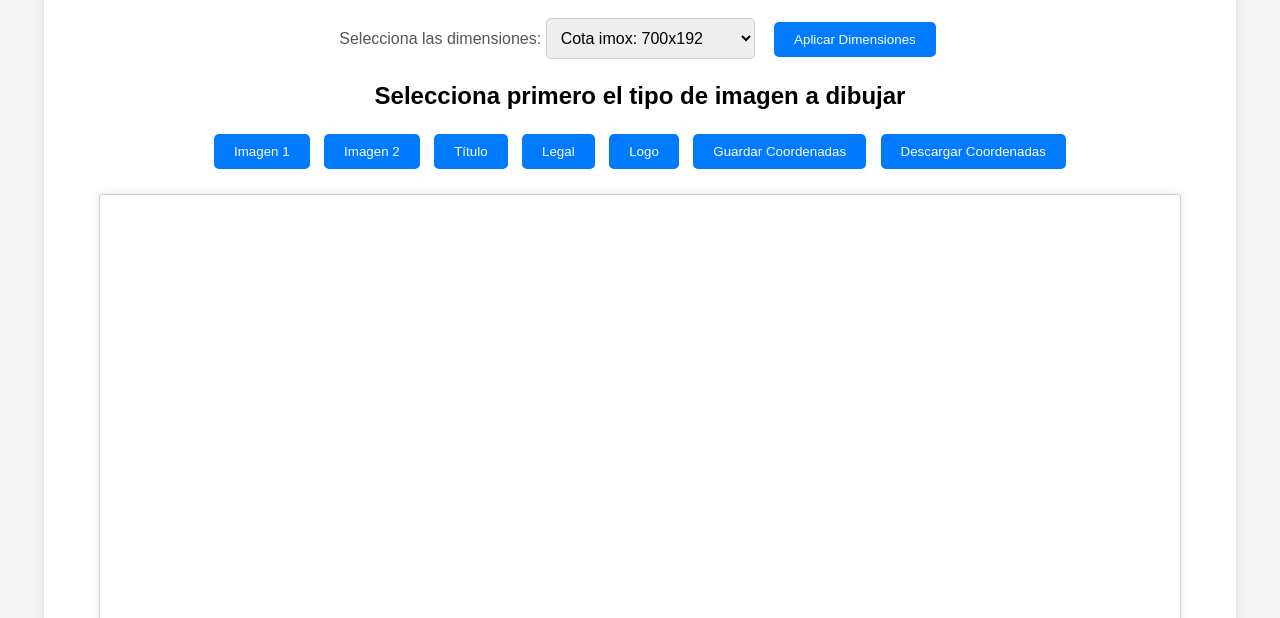
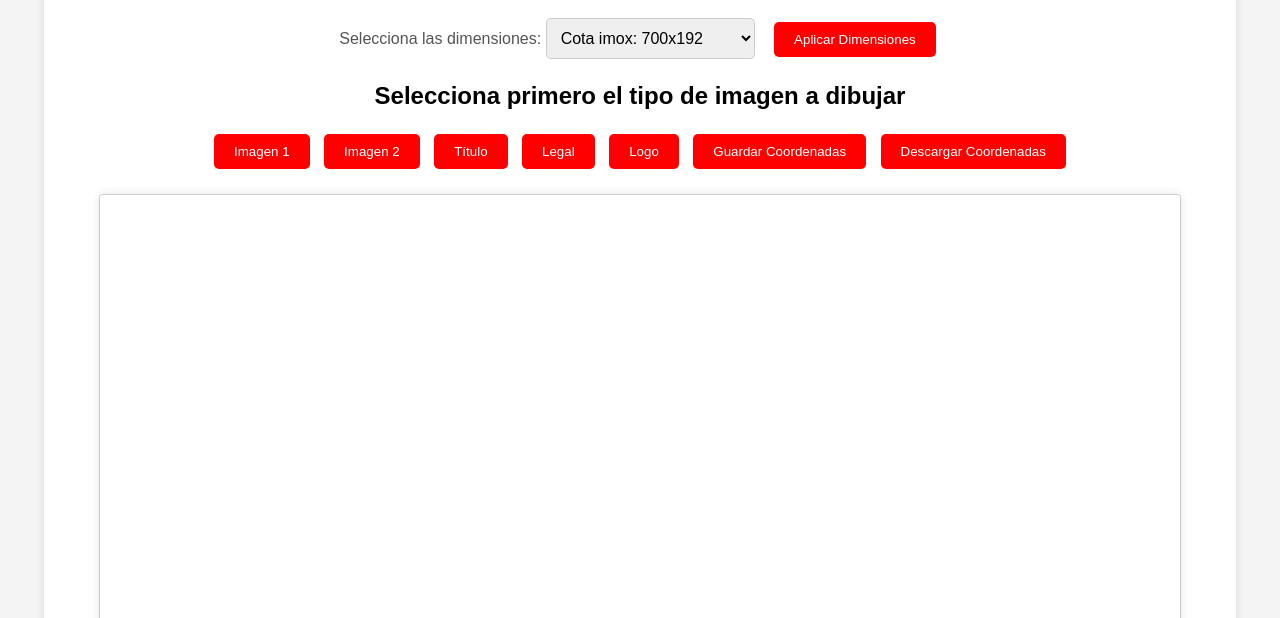
Before and after one commit to SergioANJ/PROYECTOctopus, a plain HTML site: page Proyecto_octopus/Pagina_web/index.html in a window 1280 px wide. Shown: the part 182-800 px from the top of the page. Drawn offline with Linux system fonts and the light colour scheme.

Commit message:
Update styles.css

```diff
--- a/Proyecto_octopus/Pagina_web/styles.css
+++ b/Proyecto_octopus/Pagina_web/styles.css
@@ -62,14 +62,14 @@ h1 {
     margin: 5px;
     border: none;
     cursor: pointer;
-    background-color: #007bff;
+    background-color: #ff0000;
     color: #fff;
     border-radius: 5px;
     transition: background-color 0.3s, transform 0.3s;
 }
 
 .button:hover {
-    background-color: #b30068;
+    background-color: #b30077;
     transform: translateY(-2px);
 }
 
```
